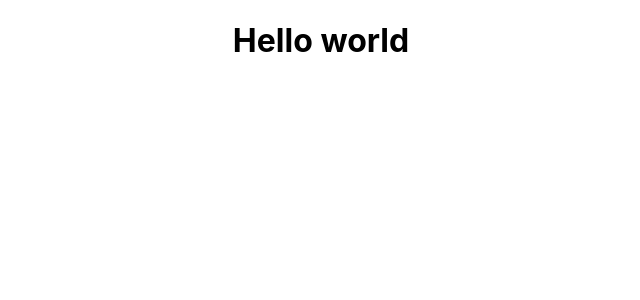
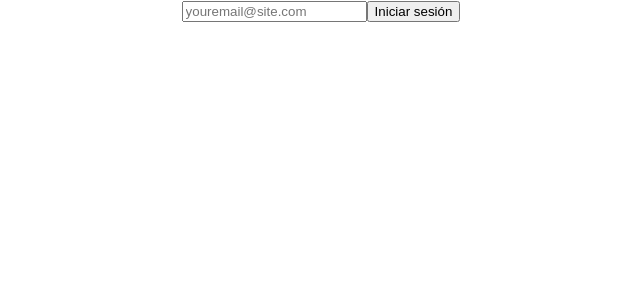
Before and after one commit to RodrigoFA216/react-supabase-auth, a React (Create React App) app: page /login in a window 1280 px wide. Shown: the top 300 px of the page, without its empty margins (319-959 px from the left). Built offline with nearby package versions, Linux system fonts and the light colour scheme; no server answers.

Commit message:
add router dom and login with OTP

```diff
--- a/package.json
+++ b/package.json
@@ -9,6 +9,7 @@
     "@testing-library/user-event": "^13.5.0",
     "react": "^18.2.0",
     "react-dom": "^18.2.0",
+    "react-router-dom": "^6.8.2",
     "react-scripts": "5.0.1",
     "web-vitals": "^2.1.4"
   },
--- a/src/App.js
+++ b/src/App.js
@@ -1,9 +1,15 @@
 import './App.css';
+import Login from './pages/login';
+import { Routes, Route } from "react-router-dom";
+import Home from './pages/home';
 
 function App() {
   return (
     <div className="App">
-      <h1>Hello world</h1>
+      <Routes>
+        <Route path="/" element={<Home/>} />
+        <Route path="/login" element={<Login/>} />
+      </Routes>
     </div>
   );
 }
--- a/src/index.js
+++ b/src/index.js
@@ -2,10 +2,13 @@ import React from 'react';
 import ReactDOM from 'react-dom/client';
 import './index.css';
 import App from './App';
+import { BrowserRouter } from "react-router-dom";
 
 const root = ReactDOM.createRoot(document.getElementById('root'));
 root.render(
   <React.StrictMode>
-    <App/>
+    <BrowserRouter>
+      <App/>
+    </BrowserRouter>
   </React.StrictMode>
 );
--- /dev/null
+++ b/src/pages/home.js
@@ -0,0 +1,9 @@
+import React from 'react'
+
+function Home() {
+  return (
+    <div>Home</div>
+  )
+}
+
+export default Home
--- a/src/pages/login.js
+++ b/src/pages/login.js
@@ -0,0 +1,28 @@
+import React, { useState } from 'react'
+import {client} from '../supabase/client'
+
+function Login() {
+    const [email, setEmail] = useState('')
+    const handleSubmit = async(e)=>{
+        e.preventDefault();
+        try {
+            await client.auth.signInWithOtp({
+                email
+            })
+        } catch (error) {
+            console.log(error);
+        }
+    }
+    return (
+        <div className='container' onSubmit={handleSubmit}>
+            <form>
+                <input type='email' name='email' placeholder='youremail@site.com'
+                    onChange={e=>setEmail(e.target.value)}
+                />
+                <button>Iniciar sesión</button>
+            </form>
+        </div>
+    )
+}
+
+export default Login
--- a/src/supabase/client.js
+++ b/src/supabase/client.js
@@ -1,5 +1,5 @@
 import { createClient } from '@supabase/supabase-js'
 
 export const client=createClient(
-    prcess.env.REACT_APP_SUPABASE_URL,
+    process.env.REACT_APP_SUPABASE_URL,
     process.env.REACT_APP_SUPABASE_ANON_KEY)
```
Also changed, not shown: 1 other file (tests, documents, lock files or other folders).
